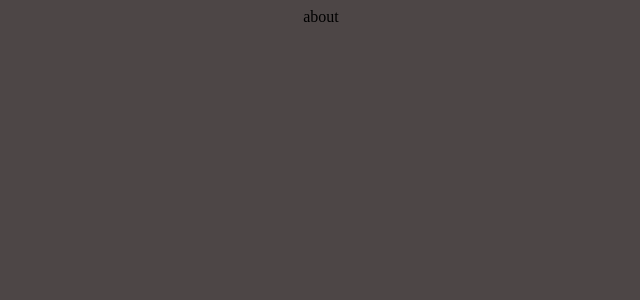
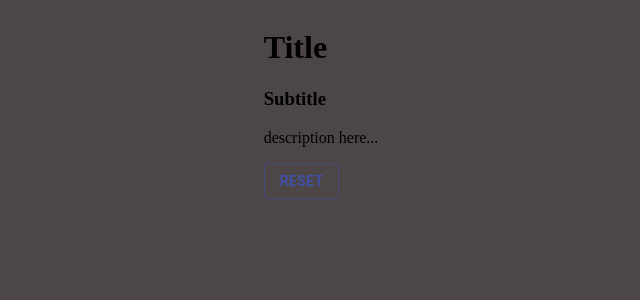
Before and after one commit to sitgofour/uke-finder, a React (Create React App) app: page /era1 in a window 1280 px wide. Shown: the top 300 px of the page, without its empty margins (319-959 px from the left). Built offline with nearby package versions, Linux system fonts and the light colour scheme.

Commit message:
making things more modular

```diff
--- a/src/App.js
+++ b/src/App.js
@@ -3,13 +3,19 @@ import './App.css';
 import { Route, Switch } from 'react-router-dom';
 import Home from './Home.js';
 import About from './About.js';
+import EraOne from './EraOne.js';
+import EraTwo from './EraTwo.js';
+import EraThree from './EraThree.js';
 
 function App() {
   return (
     <div className="App">
       <Switch>
         <Route exact path="/" component={Home} />
-        <Route exact path="/era1" component={About} />
+        <Route exact path="/era1" component={EraOne} />
+        <Route exact path="/era2" component={EraTwo} />
+        <Route exact path="/era3" component={EraThree} />
+        <Route exact path="/about" component={About} />
       </Switch>
     </div>
   );
--- a/src/EraOne.js
+++ b/src/EraOne.js
@@ -1,20 +1,15 @@
 import React, { Component } from 'react';
-import Button from "@material-ui/core/Button";
+import UkeCard from './UkeCard.js';
 
 class EraOne extends Component {
     render() {
         return (
             <div className="Era">
-                <h1 className="description-title">Title</h1>
-                <h3 className="description-subtitle">Subtitle</h3>
-                <p className="description">description here...</p>
-                <Button onClick={this.props.reset} variant="outlined" color="primary">
-                    Reset
-                </Button>
+                <UkeCard reset={this.props.reset}/>
                 <h3>{process.env.REACT_APP_EVAR}</h3>
             </div>
         )
     }
 }
 
-export default EraOne
+export default EraOne;
--- /dev/null
+++ b/src/ResetButton.js
@@ -0,0 +1,16 @@
+import React, { Component } from 'react';
+import Button from "@material-ui/core/Button";
+
+class ResetButton extends Component {
+    render() {
+        return(
+            <div>
+                <Button onClick={this.props.reset} variant="outlined" color="primary">
+                    Reset
+                </Button>
+            </div>
+        )
+    }
+}
+
+export default ResetButton;
--- /dev/null
+++ b/src/UkeCard.js
@@ -0,0 +1,17 @@
+import React, { Component } from 'react';
+import ResetButton from './ResetButton.js';
+
+class UkeCard extends Component {
+    render() {
+        return(
+            <div>
+                <h1 className="description-title">Title</h1>
+                <h3 className="description-subtitle">Subtitle</h3>
+                <p className="description">description here...</p>
+                <ResetButton reset={this.props.reset}/>
+            </div>
+        )
+    }
+}
+
+export default UkeCard;
```
